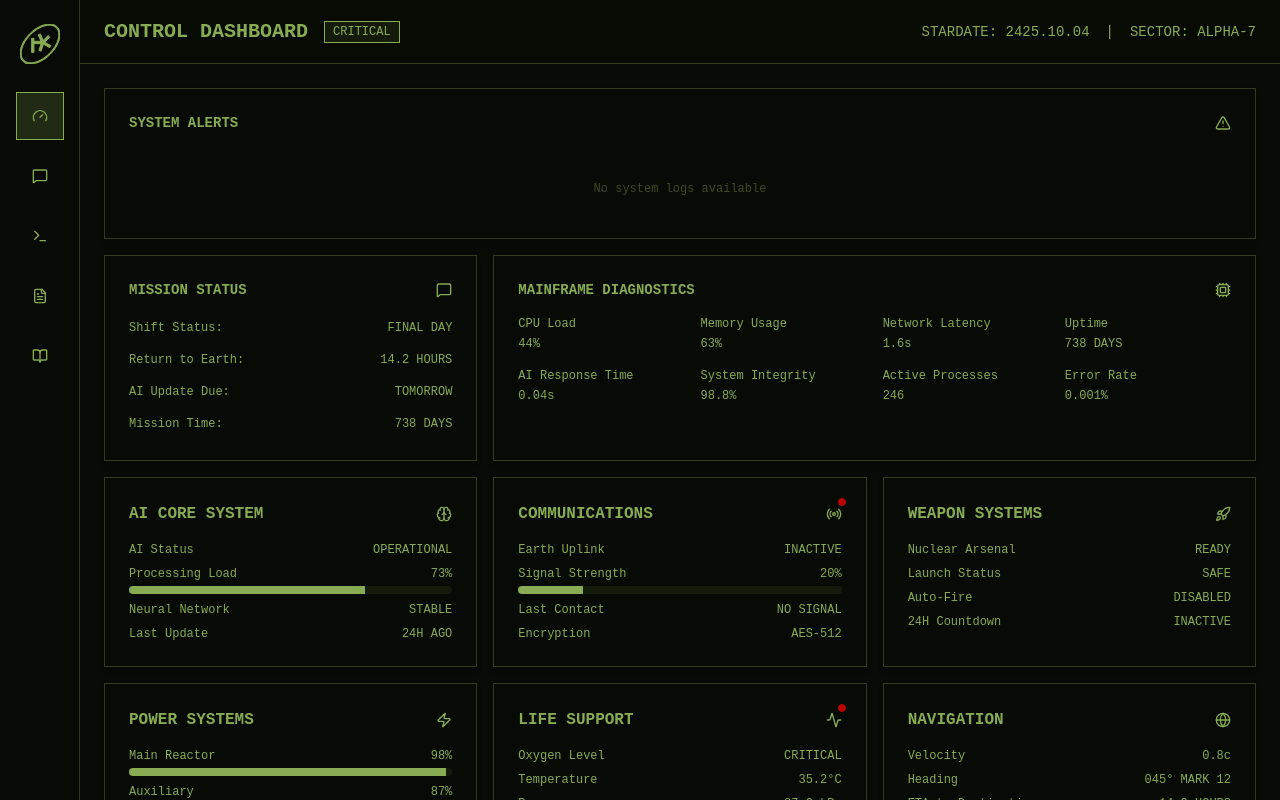
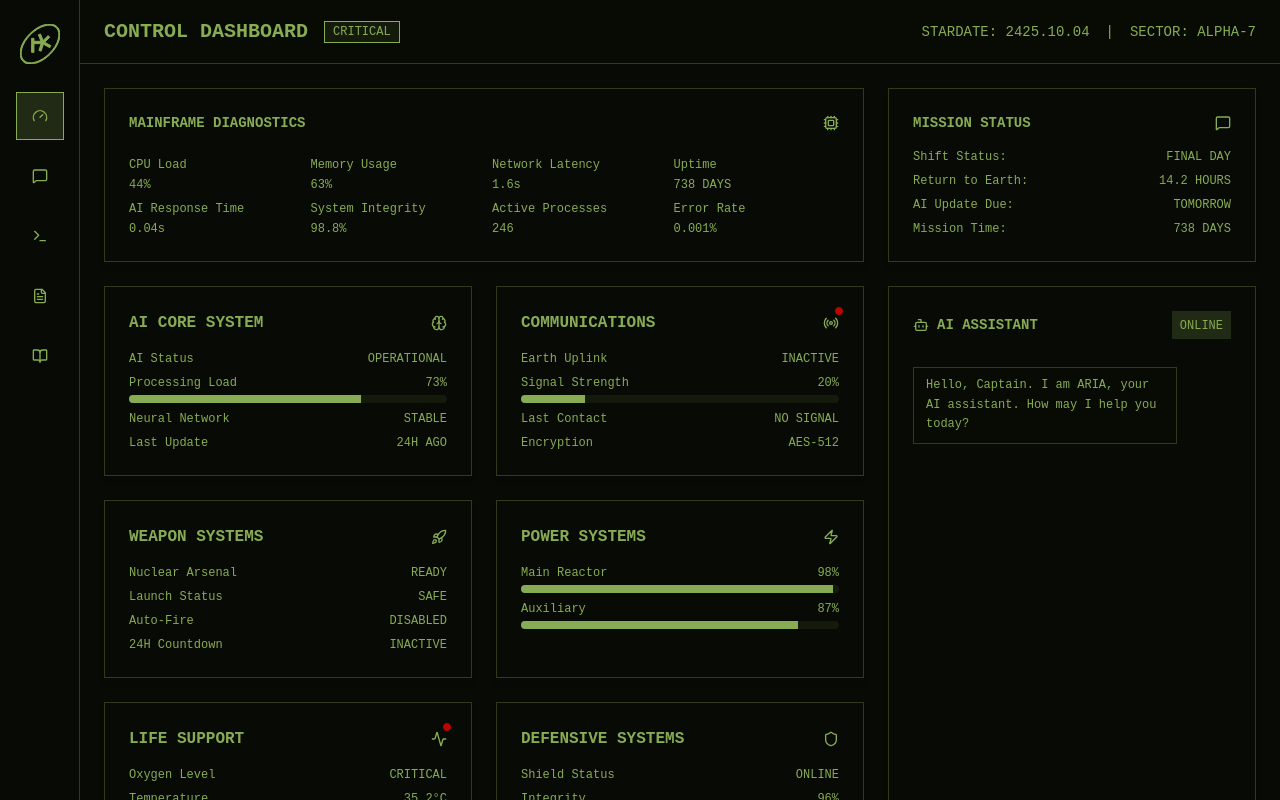
Before and after one commit to tonik/space, a React (Vite) app: page / in a window 1280 px wide. Built offline with nearby package versions, Linux system fonts and the light colour scheme.

Commit message:
feat: dashboard with ai chat

```diff
--- /dev/null
+++ b/src/features/dashboard/components/AIChat.tsx
@@ -0,0 +1,132 @@
+import { useState, useRef, useEffect } from "react";
+import { Card } from "@/components/ui/card";
+import { ScrollArea } from "@/components/ui/scroll-area";
+import { Bot, Send } from "lucide-react";
+
+interface ChatMessage {
+  id: string;
+  role: "user" | "ai";
+  content: string;
+  timestamp: number;
+}
+
+export function AIChat() {
+  const [messages, setMessages] = useState<ChatMessage[]>([
+    {
+      id: "1",
+      role: "ai",
+      content:
+        "Hello, Captain. I am ARIA, your AI assistant. How may I help you today?",
+      timestamp: Date.now(),
+    },
+  ]);
+  const [input, setInput] = useState("");
+  const [isThinking, setIsThinking] = useState(false);
+  const scrollRef = useRef<HTMLDivElement>(null);
+
+  useEffect(() => {
+    if (scrollRef.current) {
+      scrollRef.current.scrollTop = scrollRef.current.scrollHeight;
+    }
+  }, [messages]);
+
+  const handleSend = () => {
+    if (!input.trim() || isThinking) return;
+
+    const userMessage: ChatMessage = {
+      id: Date.now().toString(),
+      role: "user",
+      content: input.trim(),
+      timestamp: Date.now(),
+    };
+
+    setMessages((prev) => [...prev, userMessage]);
+    setInput("");
+    setIsThinking(true);
+
+    // Simulate AI response
+    setTimeout(() => {
+      const aiMessage: ChatMessage = {
+        id: (Date.now() + 1).toString(),
+        role: "ai",
+        content:
+          "I'm processing your request, Captain. This feature is currently being configured.",
+        timestamp: Date.now(),
+      };
+      setMessages((prev) => [...prev, aiMessage]);
+      setIsThinking(false);
+    }, 1000);
+  };
+
+  const handleKeyPress = (e: React.KeyboardEvent) => {
+    if (e.key === "Enter" && !e.shiftKey) {
+      e.preventDefault();
+      handleSend();
+    }
+  };
+
+  return (
+    <Card className="border-border/30 bg-background flex h-full flex-col p-6">
+      <div className="mb-4 flex items-center gap-2">
+        <Bot className="text-primary h-4 w-4" />
+        <h3 className="text-primary font-mono text-sm font-bold">
+          AI ASSISTANT
+        </h3>
+        <div className="bg-primary/20 ml-auto rounded px-2 py-0.5">
+          <span className="text-primary font-mono text-xs">ONLINE</span>
+        </div>
+      </div>
+
+      <ScrollArea className="mb-4 flex-1 pr-2" ref={scrollRef}>
+        <div className="space-y-3">
+          {messages.map((msg) => (
+            <div
+              key={msg.id}
+              className={`flex ${msg.role === "user" ? "justify-end" : "justify-start"}`}
+            >
+              <div
+                className={`max-w-[85%] rounded px-3 py-2 ${
+                  msg.role === "user"
+                    ? "bg-primary/20 text-primary"
+                    : "border-border/30 bg-card/50 text-foreground border"
+                }`}
+              >
+                <p className="font-mono text-xs leading-relaxed">
+                  {msg.content}
+                </p>
+              </div>
+            </div>
+          ))}
+          {isThinking && (
+            <div className="flex justify-start">
+              <div className="border-border/30 bg-card/50 rounded border px-3 py-2">
+                <p className="text-muted-foreground font-mono text-xs">
+                  Thinking...
+                </p>
+              </div>
+            </div>
+          )}
+        </div>
+      </ScrollArea>
+
+      <div className="flex items-center gap-2">
+        <input
+          type="text"
+          value={input}
+          onChange={(e) => setInput(e.target.value)}
+          onKeyPress={handleKeyPress}
+          placeholder="Ask AI assistant..."
+          disabled={isThinking}
+          className="text-primary border-border/30 placeholder:text-muted-foreground/50 focus:border-primary/50 flex-1 rounded border bg-transparent px-3 py-2 font-mono text-xs outline-none"
+        />
+        <button
+          onClick={handleSend}
+          disabled={!input.trim() || isThinking}
+          className="bg-primary/20 text-primary hover:bg-primary/30 rounded p-2 transition-colors disabled:cursor-not-allowed disabled:opacity-50"
+        >
+          <Send className="h-4 w-4" />
+        </button>
+      </div>
+    </Card>
+  );
+}
--- a/src/features/dashboard/components/MissionStatus.tsx
+++ b/src/features/dashboard/components/MissionStatus.tsx
@@ -22,19 +22,19 @@ export function MissionStatus({
         <MessageSquare className="text-primary h-4 w-4" />
       </div>
       <div className="space-y-2 font-mono text-xs">
-        <div className="flex justify-between py-1">
+        <div className="flex justify-between">
           <span className="text-muted-foreground">Shift Status:</span>
           <span className="text-primary">{shiftStatus}</span>
         </div>
-        <div className="flex justify-between py-1">
+        <div className="flex justify-between">
           <span className="text-muted-foreground">Return to Earth:</span>
           <span className="text-primary">{returnToEarth}</span>
         </div>
-        <div className="flex justify-between py-1">
+        <div className="flex justify-between">
           <span className="text-muted-foreground">AI Update Due:</span>
           <span className="text-primary">{aiUpdateDue}</span>
         </div>
-        <div className="flex justify-between py-1">
+        <div className="flex justify-between">
           <span className="text-muted-foreground">Mission Time:</span>
           <span className="text-primary">{missionTime}</span>
         </div>
--- a/src/features/dashboard/components/SystemDiagnostics.tsx
+++ b/src/features/dashboard/components/SystemDiagnostics.tsx
@@ -23,14 +23,14 @@ export function SystemDiagnostics({
   errorRate,
 }: SystemDiagnosticsProps) {
   return (
-    <Card className="border-border/30 bg-background col-span-full p-6 md:col-span-2">
-      <div className="mb-1 flex items-center justify-between">
+    <Card className="border-border/30 bg-background p-6">
+      <div className="mb-3 flex items-center justify-between">
         <h3 className="text-primary text-sm font-bold">
           MAINFRAME DIAGNOSTICS
         </h3>
         <Cpu className="text-primary h-4 w-4" />
       </div>
-      <div className="grid grid-cols-2 gap-4 font-mono text-xs md:grid-cols-4">
+      <div className="grid grid-cols-4 gap-x-4 gap-y-2 font-mono text-xs">
         <div>
           <div className="text-muted-foreground mb-1">CPU Load</div>
           <div className="text-primary">{Math.round(cpuLoad)}%</div>
--- a/src/features/dashboard/view.tsx
+++ b/src/features/dashboard/view.tsx
@@ -13,7 +13,7 @@ import {
   Database,
   Rocket,
 } from "lucide-react";
-import { SystemAlerts } from "./components/SystemAlerts";
+import { AIChat } from "./components/AIChat";
 import { MissionStatus } from "./components/MissionStatus";
 import { SystemDiagnostics } from "./components/SystemDiagnostics";
 
@@ -37,17 +37,10 @@ export default function DashboardView() {
   const uptime = `${mission.daysInSpace} DAYS`;
 
   return (
-    <div className="grid grid-cols-1 gap-4 md:grid-cols-2 lg:grid-cols-3">
-      <SystemAlerts logs={[]} />
-
-      <MissionStatus
-        shiftStatus={mission.shiftStatus}
-        returnToEarth={timeToEarth}
-        aiUpdateDue={aiUpdateDue}
-        missionTime={missionTime}
-        fleetStatus={mission.fleetStatus}
-      />
-
+    <div className="flex h-full flex-col gap-6">
+      {/* Top row - Mainframe Diagnostics and Mission Status */}
+      <div className="grid grid-cols-3 gap-6">
+        <div className="col-span-2">
           <SystemDiagnostics
             cpuLoad={diagnostics.cpuLoad}
             memoryUsage={diagnostics.memoryUsage}
@@ -58,7 +51,21 @@ export default function DashboardView() {
             activeProcesses={diagnostics.activeProcesses}
             errorRate={diagnostics.errorRate}
           />
+        </div>
+        <div className="col-span-1">
+          <MissionStatus
+            shiftStatus={mission.shiftStatus}
+            returnToEarth={timeToEarth}
+            aiUpdateDue={aiUpdateDue}
+            missionTime={missionTime}
+            fleetStatus={mission.fleetStatus}
+          />
+        </div>
+      </div>
 
+      {/* Bottom section - System cards and AI Chat */}
+      <div className="grid flex-1 grid-cols-3 gap-6">
+        <div className="col-span-2 grid grid-cols-2 gap-6">
           <SystemCard
             title="AI CORE SYSTEM"
             icon={<Brain className="h-4 w-4" />}
@@ -95,13 +102,6 @@ export default function DashboardView() {
           />
 
           <SystemCard
-        title="NAVIGATION"
-        icon={<Globe className="h-4 w-4" />}
-        metrics={systems.navigation.metrics}
-        status={systems.navigation}
-      />
-
-      <SystemCard
             title="DEFENSIVE SYSTEMS"
             icon={<Shield className="h-4 w-4" />}
             metrics={systems.defensive.metrics}
@@ -122,5 +122,12 @@ export default function DashboardView() {
             status={systems.dataSystems}
           />
         </div>
+
+        {/* AI Chat - Right column */}
+        <div className="col-span-1">
+          <AIChat />
+        </div>
+      </div>
+    </div>
   );
 }
```
Lines whose indentation alone changed are shown as unchanged.
